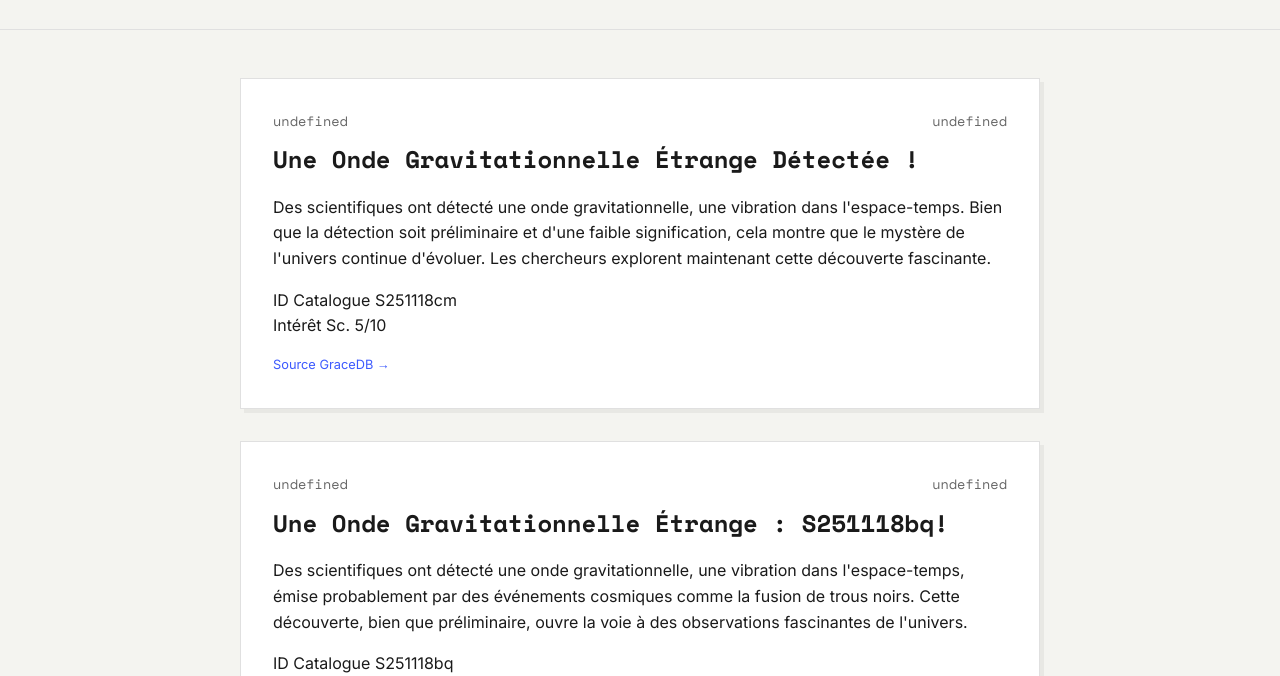
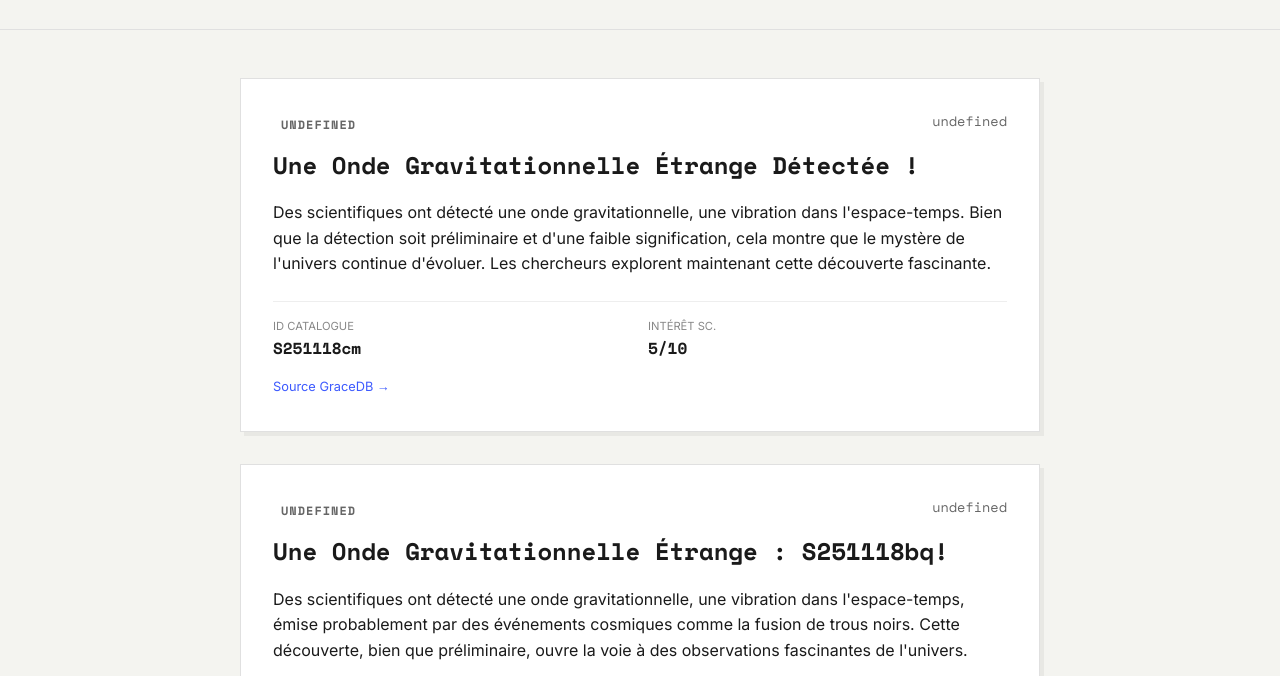
Before and after one commit to WilliamOlivers/Ligo-Virgo-Kagra-Event-Vulgarization, a plain HTML site: page index.html in a window 1280 px wide. Shown: the part 61-737 px from the top of the page. Drawn offline with nearby package versions, Linux system fonts and the light colour scheme.

Commit message:
Add badge styles for different types
Added styles for badges with specific colors based on type.

```diff
--- a/style.css
+++ b/style.css
@@ -91,3 +91,42 @@ h2 {
 .raw-link:hover {
     border-bottom-color: var(--accent-color);
 }
+/* Ajout pour les badges de type */
+.badge {
+    padding: 4px 8px;
+    border-radius: 4px;
+    font-size: 0.75rem;
+    font-weight: bold;
+    text-transform: uppercase;
+    letter-spacing: 1px;
+}
+
+/* Couleurs spécifiques selon le type (géré par la classe ajoutée en JS) */
+.badge.BBH { background-color: #e0e0e0; color: #333; border: 1px solid #999; } /* Trous noirs = sombre/neutre */
+.badge.BNS { background-color: #fff3cd; color: #856404; border: 1px solid #ffeeba; } /* Neutrons = Or (Kilonova) */
+.badge.Terrestrial { background-color: #f8d7da; color: #721c24; border: 1px solid #f5c6cb; } /* Bruit = Rouge */
+
+.details-grid {
+    display: grid;
+    grid-template-columns: 1fr 1fr;
+    gap: 1rem;
+    margin-top: 1.5rem;
+    padding-top: 1rem;
+    border-top: 1px solid #eee;
+}
+
+.detail-item {
+    display: flex;
+    flex-direction: column;
+}
+
+.detail-item .label {
+    font-size: 0.7rem;
+    color: #888;
+    text-transform: uppercase;
+}
+
+.detail-item .value {
+    font-family: 'Space Mono', monospace;
+    font-weight: bold;
+}
```
